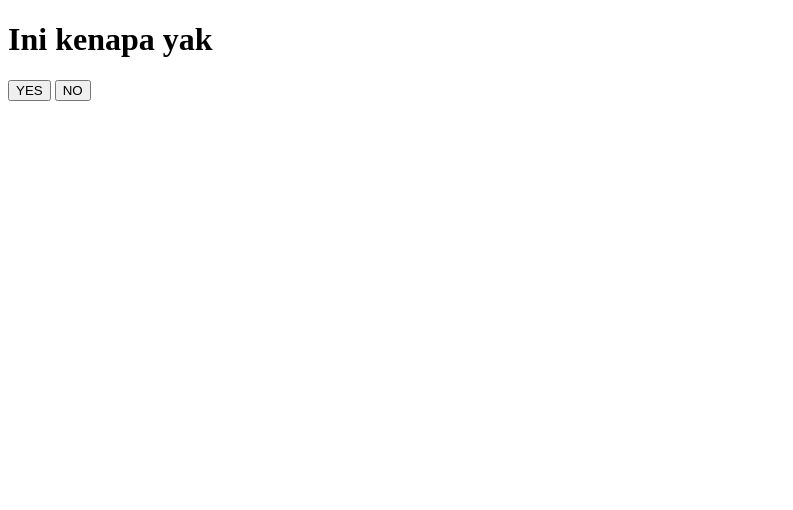
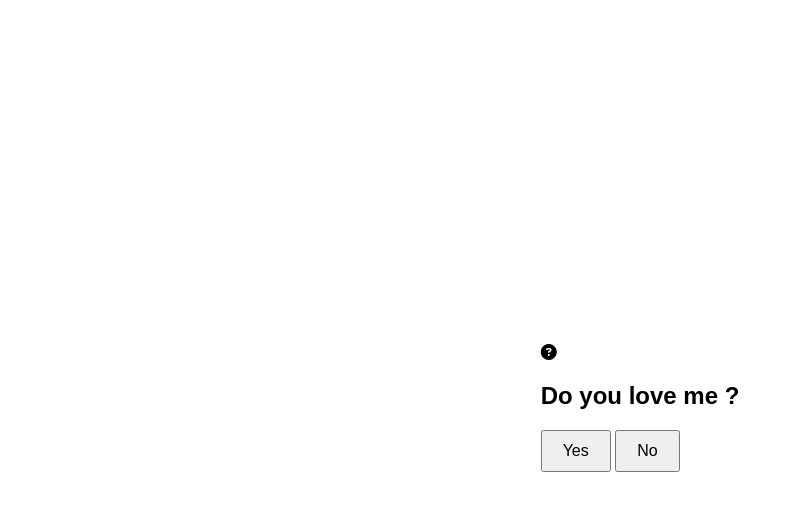
Before and after one commit to Bxz08/Dev1, a plain HTML site: page index.html in a window 1280 px wide. Shown: the whole page, without its empty margins (0-793 px from the left). Drawn offline with Linux system fonts and the light colour scheme; files that its build step writes are made by us from their sources; files whose address does not match are found by name.

Commit message:
Update index.html

```diff
--- a/index.html
+++ b/index.html
@@ -1,15 +1,25 @@
 <!DOCTYPE html>
-<html lang="id">
+<html lang="en">
   <head>
     <meta charset="UTF-8" />
+    <meta http-equiv="X-UA-Compatible" content="IE=edge" />
     <meta name="viewport" content="width=device-width, initial-scale=1.0" />
-    <link rel="stylesheet" href="styles.css" />
-    <title>Tes ajg</title>
+    <title>Question Box & Button Randomly Change Position | Codehal</title>
+    <link
+      rel="stylesheet"
+      href="https://cdnjs.cloudflare.com/ajax/libs/font-awesome/6.2.0/css/all.min.css"
+    />
+    <link rel="stylesheet" href="style.css" />
   </head>
   <body>
-    <h1>Ini kenapa yak</h1>
-    <button id="yes">YES</button>
-    <button id="no" onclick="moveButton()">NO</button>
+    <div class="wrapper">
+      <i class="fa-solid fa-circle-question"></i>
+      <h2 class="question">Do you love me ?</h2>
+      <div class="btn-group">
+        <button class="yes-btn">Yes</button>
+        <button class="no-btn">No</button>
+      </div>
+    </div>
     <script src="script.js"></script>
   </body>
 </html>
```
